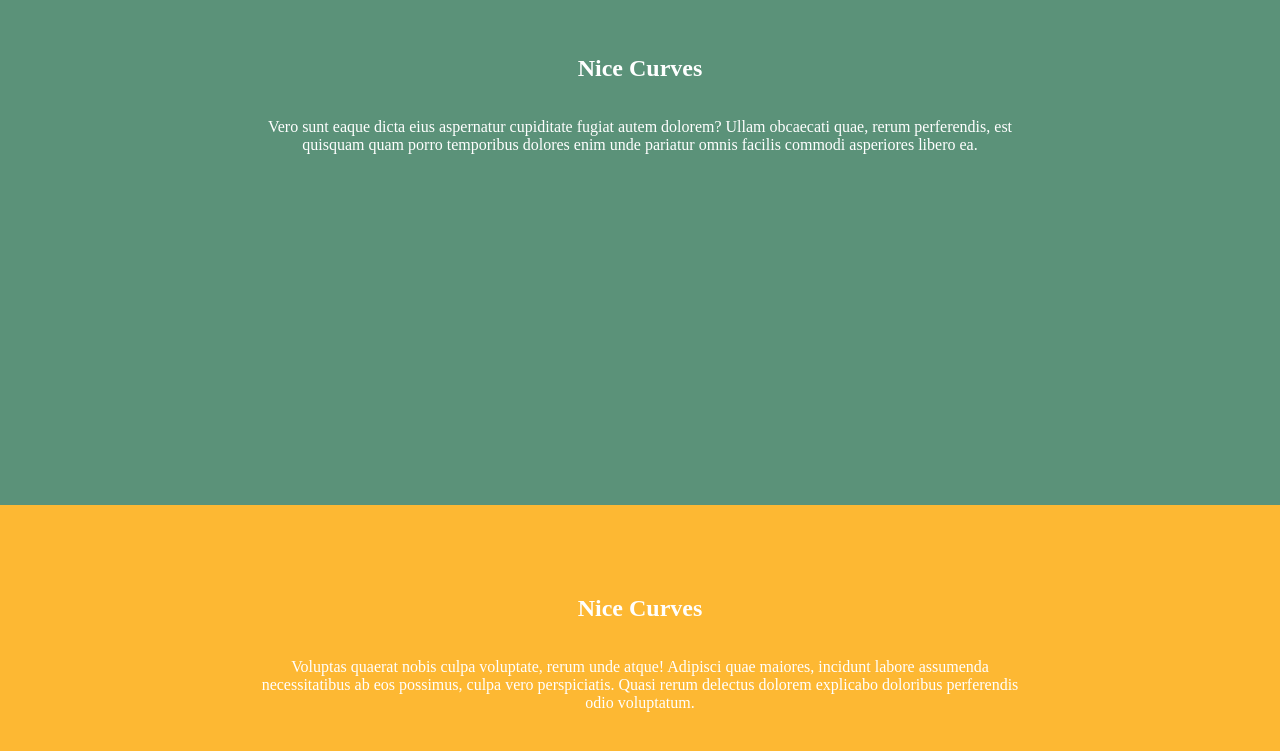
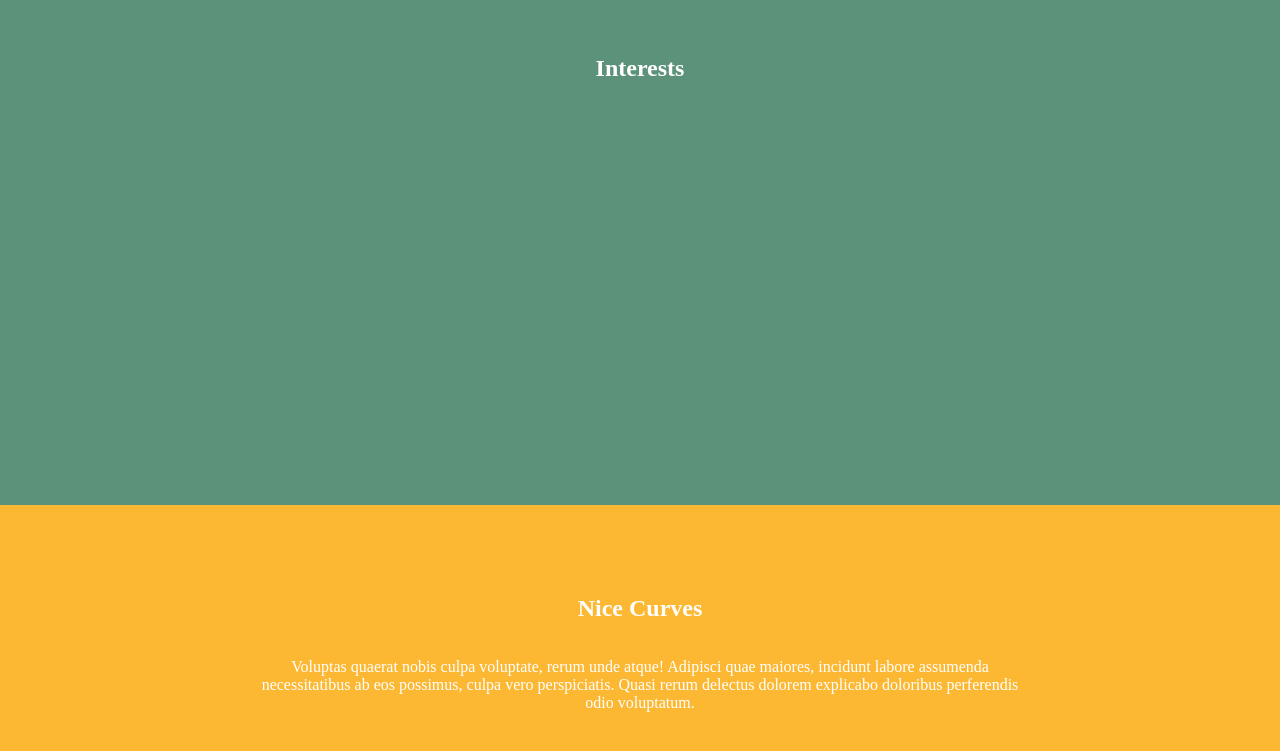
Before and after one commit to PacSmack/react-portfolio, a React (Create React App) app in the folder react-portfolio/: page / in a window 1280 px wide. Shown: the part 2195-2946 px from the top of the page. Built offline with nearby package versions, Linux system fonts and the light colour scheme; a web font is replaced by a local one.

Commit message:
interests component added to the page

```diff
--- a/react-portfolio/src/App.js
+++ b/react-portfolio/src/App.js
@@ -1,9 +1,11 @@
 import './App.css';
 
-import Header from './components/HeaderComponent'
-import About from './components/AboutComponent'
-import Projects from './components/ProjectsComponent'
-import Technologies from './components/TechnologiesComponent'
+import Header from './components/HeaderComponent';
+import About from './components/AboutComponent';
+import Projects from './components/ProjectsComponent';
+import Technologies from './components/TechnologiesComponent';
+import Interests from './components/InterestsComponent';
+import Contact from './components/ContactComponent';
 
 
 function App() {
@@ -14,12 +16,9 @@ function App() {
       <About />
       <Projects />
       <Technologies />
+      <Interests />
 
 
-      <section className="emerald">
-        <h1>Nice Curves</h1>
-        <p>Vero sunt eaque dicta eius aspernatur cupiditate fugiat autem dolorem? Ullam obcaecati quae, rerum perferendis, est quisquam quam porro temporibus dolores enim unde pariatur omnis facilis commodi asperiores libero ea.</p>
-      </section>
       <section className="honeyYellow">
         <h1>Nice Curves</h1>
         <p>Voluptas quaerat nobis culpa voluptate, rerum unde atque! Adipisci quae maiores, incidunt labore assumenda necessitatibus ab eos possimus, culpa vero perspiciatis. Quasi rerum delectus dolorem explicabo doloribus perferendis odio voluptatum.</p>
--- /dev/null
+++ b/react-portfolio/src/components/InterestsComponent.js
@@ -0,0 +1,10 @@
+import React from 'react';
+
+export default function Interests() {
+
+    return (
+        <section className="emerald">
+            <h1>Interests</h1>
+        </section>
+    )
+}
```
Also changed, not shown: react-portfolio/src/components/ContactComponent.js (added).
